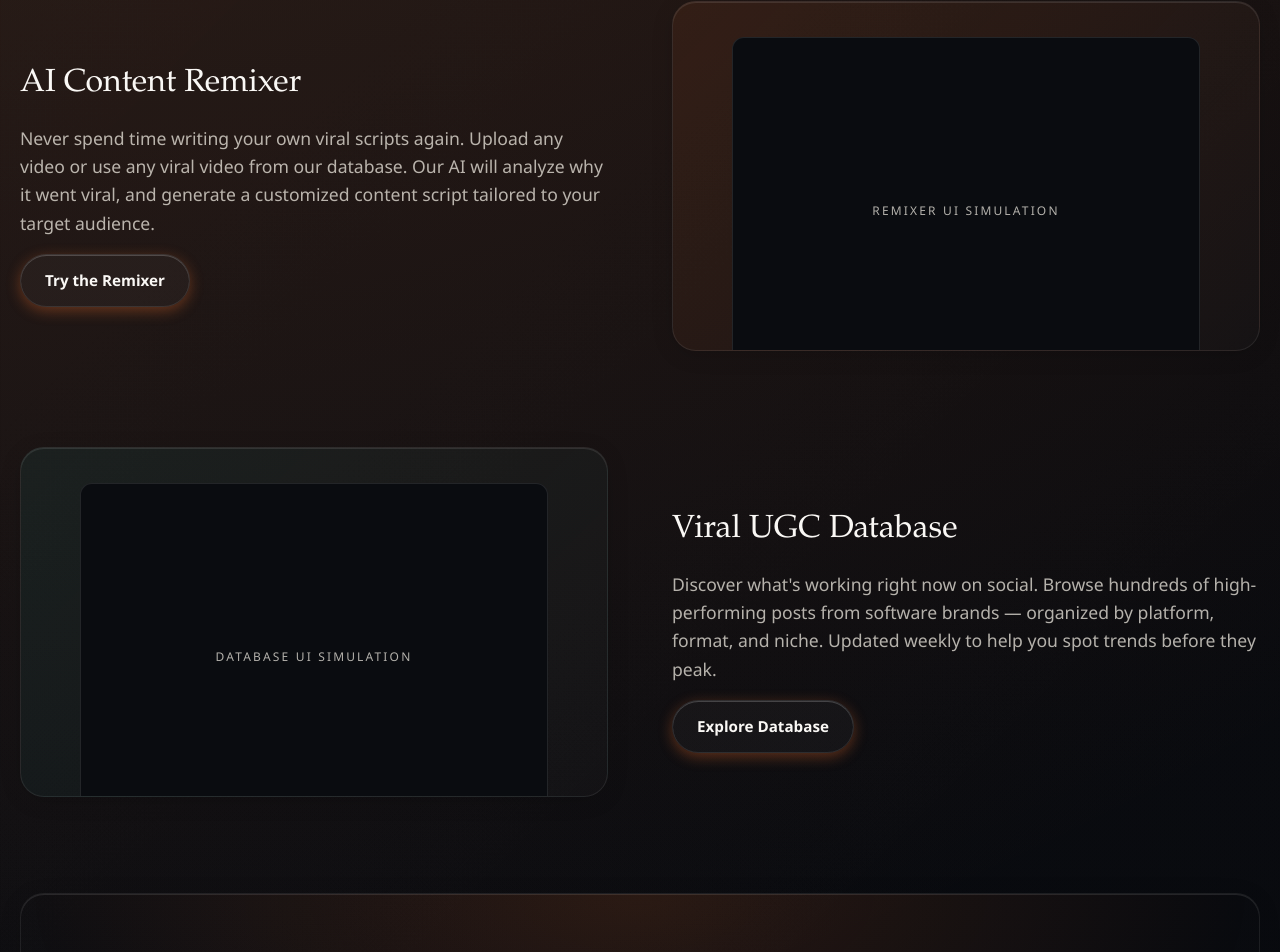
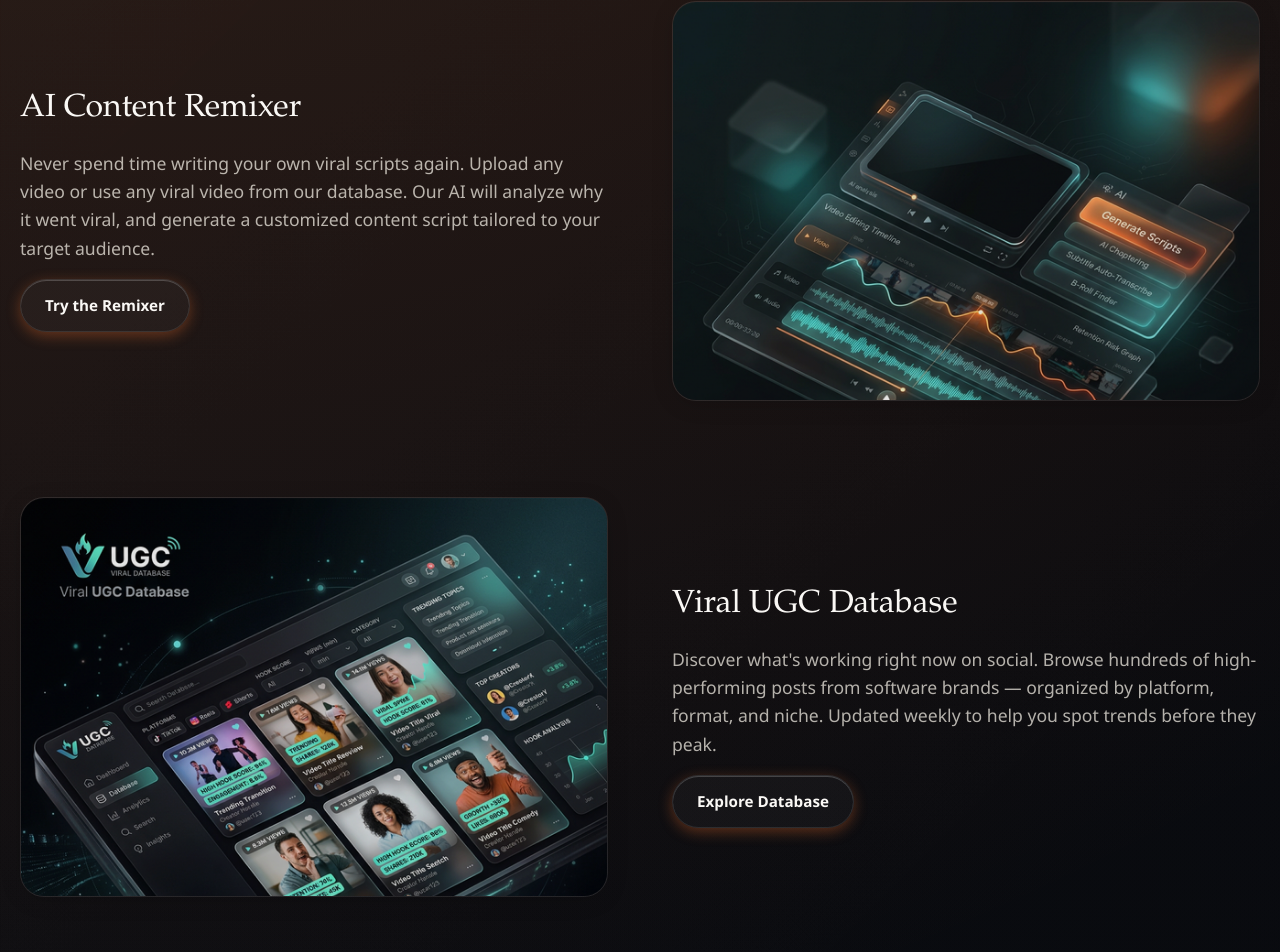
Before and after one commit to mlsniperpro/sigmora, a Next.js app: page / in a window 1280 px wide. Shown: the part 1072-2024 px from the top of the page. Built offline with nearby package versions, Linux system fonts and the light colour scheme; no server answers.

Commit message:
feat: replace landing page placeholders with real premium visuals

```diff
--- a/src/app/page.tsx
+++ b/src/app/page.tsx
@@ -61,10 +61,12 @@
               </p>
               <Link href="/signup" className="button button-secondary">Try the Remixer</Link>
             </div>
-            <div className="panel" style={{ height: '350px', background: 'linear-gradient(135deg, rgba(214, 100, 40, 0.1), rgba(255,255,255,0.02))', position: 'relative', overflow: 'hidden' }}>
-              <div style={{ position: 'absolute', top: '10%', left: '10%', right: '10%', bottom: '-10%', background: '#0a0c10', border: '1px solid rgba(255,255,255,0.1)', borderRadius: '12px 12px 0 0', display: 'flex', alignItems: 'center', justifyContent: 'center' }}>
-                <p className="eyebrow">Remixer UI Simulation</p>
-              </div>
+            <div className="panel" style={{ height: '400px', background: 'rgba(255,255,255,0.02)', position: 'relative', overflow: 'hidden', padding: 0 }}>
+              <img
+                src="/ai-remixer-preview.png"
+                alt="AI Remixer UI Preview"
+                style={{ width: '100%', height: '100%', objectFit: 'cover', opacity: 0.9 }}
+              />
             </div>
           </div>
 
@@ -77,10 +79,12 @@
               </p>
               <Link href="/signup" className="button button-secondary">Explore Database</Link>
             </div>
-            <div className="panel" style={{ height: '350px', background: 'linear-gradient(135deg, rgba(24, 138, 132, 0.1), rgba(255,255,255,0.02))', position: 'relative', overflow: 'hidden' }}>
-              <div style={{ position: 'absolute', top: '10%', left: '10%', right: '10%', bottom: '-10%', background: '#0a0c10', border: '1px solid rgba(255,255,255,0.1)', borderRadius: '12px 12px 0 0', display: 'flex', alignItems: 'center', justifyContent: 'center' }}>
-                <p className="eyebrow">Database UI Simulation</p>
-              </div>
+            <div className="panel" style={{ height: '400px', background: 'rgba(255,255,255,0.02)', position: 'relative', overflow: 'hidden', padding: 0 }}>
+              <img
+                src="/viral-database-preview.png"
+                alt="Viral Database UI Preview"
+                style={{ width: '100%', height: '100%', objectFit: 'cover', opacity: 0.9 }}
+              />
             </div>
           </div>
 
```
Also changed, not shown: public/ai-remixer-preview.png (added), public/viral-database-preview.png (added).
